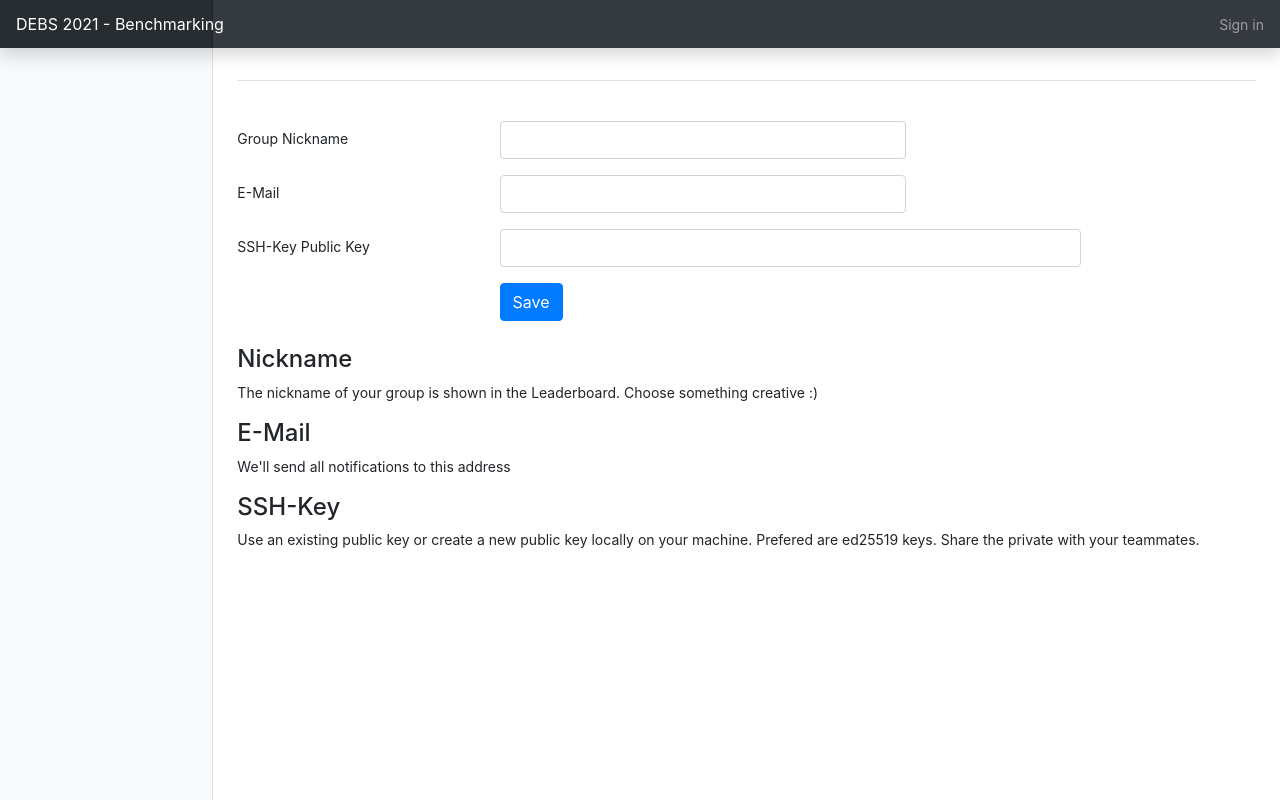
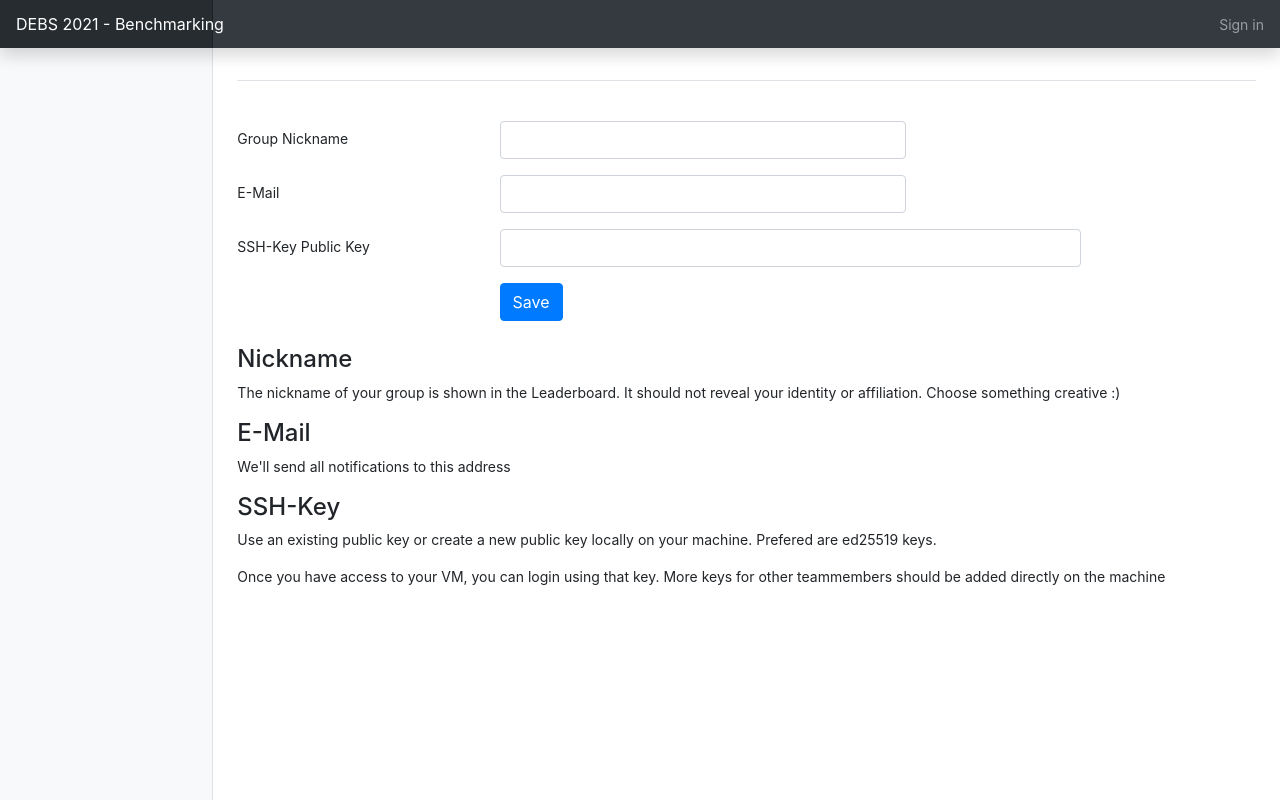
Before and after one commit to jawadtahir/bandency, a Python web app: template frontend/templates/profile.html in a window 1280 px wide. Run offline with Jinja, Linux system fonts and the light colour scheme; the template is opened without the code that fills it, so the values that code supplies are empty; some libraries are stand-ins or nearby versions.

Commit message:
initial profile

```diff
--- a/frontend/admin.py
+++ b/frontend/admin.py
@@ -41,9 +41,9 @@ def hash_password(password):
     return h.hexdigest()
 
 
-async def admin_create_group(groupname, password):
+async def admin_create_group(groupname, password, email):
     hashed_password = hash_password(password)
-    return await Group.create(id=uuid.uuid4(), groupname=groupname, password=hashed_password)
+    return await Group.create(id=uuid.uuid4(), groupname=groupname, password=hashed_password, groupemail=email, groupnick="default")
 
 
 def generate_random_string(length):
--- a/frontend/templates/profile.html
+++ b/frontend/templates/profile.html
@@ -31,10 +31,11 @@
 
 <div>
     <h4>Nickname</h4>
-    <p>The nickname of your group is shown in the Leaderboard. Choose something creative :)</p>
+    <p>The nickname of your group is shown in the Leaderboard. It should not reveal your identity or affiliation. Choose something creative :)</p>
     <h4>E-Mail</h4>
     <p>We'll send all notifications to this address</p>
     <h4>SSH-Key</h4>
-    <p>Use an existing public key or create a new public key locally on your machine. Prefered are ed25519 keys. Share the private with your teammates.</p>
+    <p>Use an existing public key or create a new public key locally on your machine. Prefered are ed25519 keys.</p>
+    <p>Once you have access to your VM, you can login using that key. More keys for other teammembers should be added directly on the machine</p>
 </div>
 {% endblock %}
```
